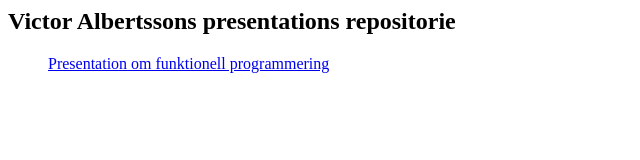
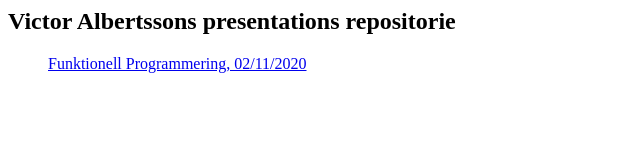
Before and after one commit to VictorAlbertsson/VictorAlbertsson.github.io, a plain HTML site: page index.html in a window 1280 px wide. Shown: the full height of the page, 0-640 px from the left. Drawn offline with Linux system fonts and the light colour scheme.

Commit message:
Updated index.html with time of presentation

```diff
--- a/index.html
+++ b/index.html
@@ -3,6 +3,6 @@
     <h1>Victor Albertssons presentations repositorie</h1>
   </header>
   <ul>
-    <il><a href="funktionell-programmering.html">Presentation om funktionell programmering</a></il>
+    <il><a href="funktionell-programmering.html">Funktionell Programmering, 02/11/2020</a></il>
   </ul>
 </article>
```
